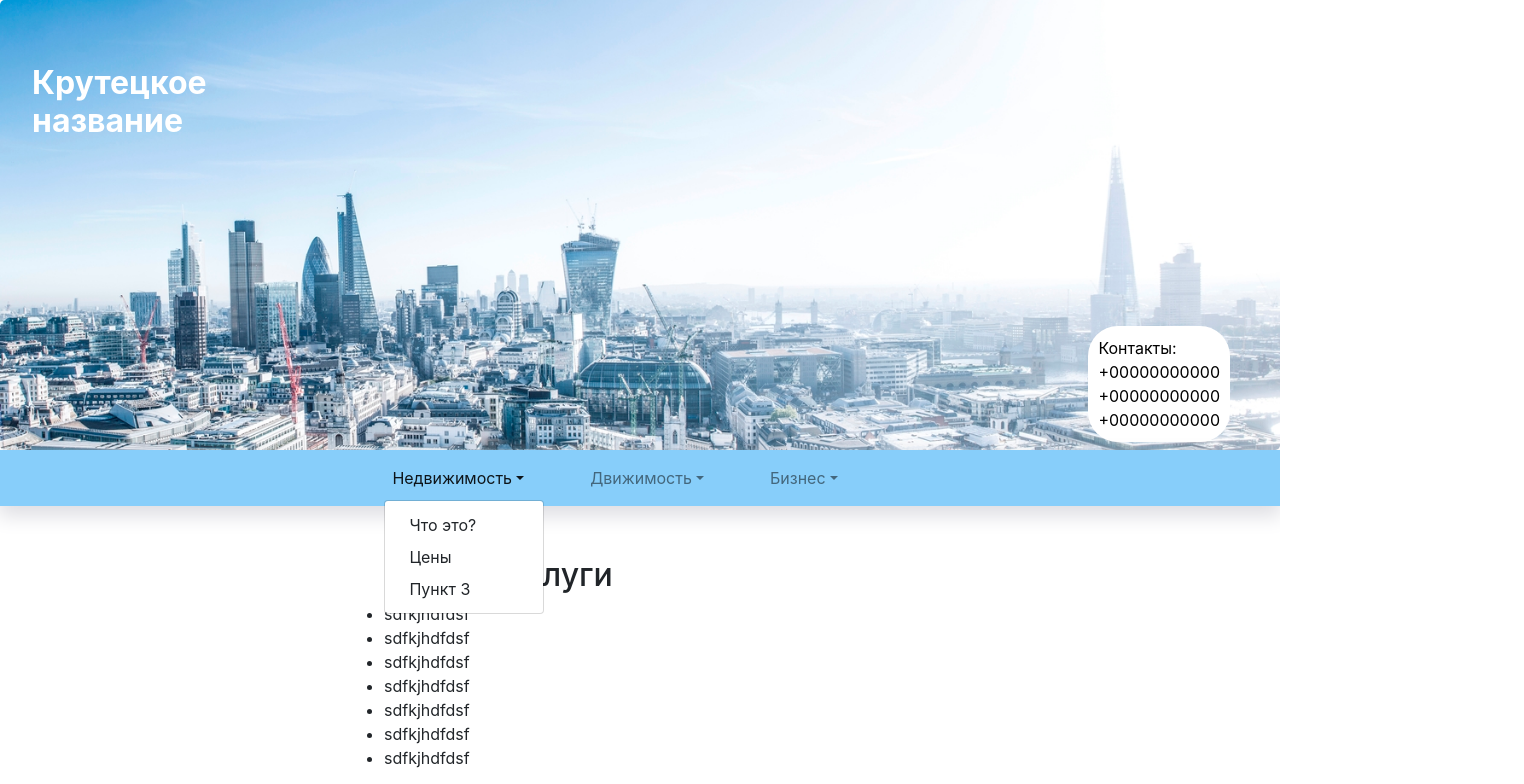
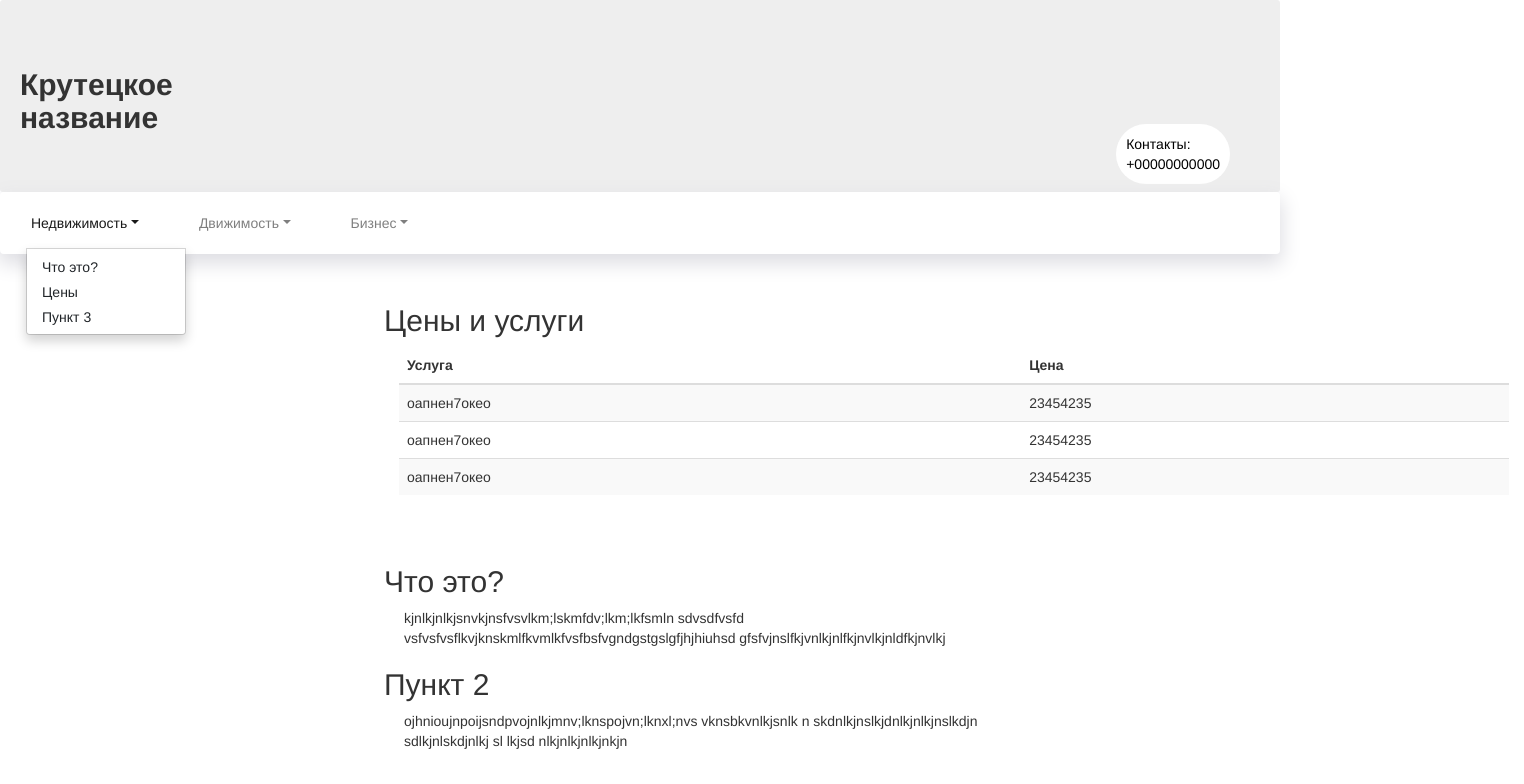
Before and after one commit to AndreiNekrasOn/site_est, a plain HTML site: page index2.html in a window 1280 px wide. Both pictures are taken after a click on the link "Недвижимость". Shown: the top 784 px of the page, 1524 px wide, since content can reach past the window. Drawn offline with nearby package versions, Linux system fonts and the light colour scheme; some packages are replaced by stand-ins of ours; a script that the page names is missing.

Commit message:
Add files via upload

```diff
--- a/index2.html
+++ b/index2.html
@@ -2,28 +2,39 @@
 <html lang="ru">
 
 <head>
+
     <meta charset="utf-8">
     <meta name="viewport" content="width=device-width, initial-scale=1, shrink-to-fit=no">
     <link rel="stylesheet" href="css/styles.css">
     <!-- Bootstrap CSS -->
     <link rel="stylesheet" href="https://stackpath.bootstrapcdn.com/bootstrap/4.1.1/css/bootstrap.min.css" integrity="sha384-WskhaSGFgHYWDcbwN70/dfYBj47jz9qbsMId/iRN3ewGhXQFZCSftd1LZCfmhktB" crossorigin="anonymous">
-    <!--Bootstrap lightbox -->
-    <link rel="stylesheet" href="https://cdnjs.cloudflare.com/ajax/libs/ekko-lightbox/5.3.0/ekko-lightbox.css" />
     <!--styles for social-media icons-->
     <link rel="stylesheet" href="https://cdnjs.cloudflare.com/ajax/libs/font-awesome/4.7.0/css/font-awesome.min.css">
+    <!-- это моя бутстраповская таблица ее не удаляй плз --><meta name="viewport" content="width=device-width, initial-scale=1">
+    <link rel="stylesheet" href="https://maxcdn.bootstrapcdn.com/bootstrap/3.3.7/css/bootstrap.min.css">
+    <script src="https://ajax.googleapis.com/ajax/libs/jquery/3.3.1/jquery.min.js"></script>
+    <script src="https://maxcdn.bootstrapcdn.com/bootstrap/3.3.7/js/bootstrap.min.js"></script>
+    <style>
+    p{
+    	margin-left: 20px;
+    }
+
+	</style>
+
 </head>
 
-<body>
+<body class="color-block blue-gradient">
     <header>
-        <div class="jumbotron parallax">
-            <h2><strong>Крутецкое название</strong></h2>
+        <div class="jumbotron">
+
+            <h2 ><strong>Крутецкое название</strong></h2>
             <div class="contacts">
-                Контакты:<br> +00000000000 <br> +00000000000 <br> +00000000000
+                Контакты:<br> +00000000000
             </div>
         </div>
 
                 <div id="nav">
-            <nav class="navbar navbar-expand-lg navbar-light bg-own">
+            <nav class="navbar navbar-expand-lg navbar-light bg-blue-own">
                 <button class="navbar-toggler" type="button" data-toggle="collapse" data-target="#navigation-line">
                     <span class="navbar-toggler-icon"></span>
               </button>
@@ -33,25 +44,25 @@
                         <li class="nav-item dropdown">
                             <a class="nav-link dropdown-toggle" data-toggle="dropdown">Недвижимость</a>
                             <div class="dropdown-menu">
-                                <a class="dropdown-item" href="index2.html">Что это?</a>
-                                <a class="dropdown-item" href="index2.html">Цены</a>
-                                <a class="dropdown-item" href="index2.html">Пункт 3</a>
+                                <a class="dropdown-item" href="#what">Что это?</a>
+                                <a class="dropdown-item" href="#price">Цены</a>
+                                <a class="dropdown-item" href="#point3">Пункт 3</a>
                             </div>
                         </li>
                         <li class="nav-item dropdown">
                             <a class="nav-link dropdown-toggle" data-toggle="dropdown">Движимость</a>
                             <div class="dropdown-menu">
-                                <a class="dropdown-item" href="index2.html">Что это?</a>
-                                <a class="dropdown-item" href="index2.html">Цены</a>
-                                <a class="dropdown-item" href="index2.html">Пункт 3</a>
+                                <a class="dropdown-item" href="#what">Что это?</a>
+                                <a class="dropdown-item" href="#price">Цены</a>
+                                <a class="dropdown-item" href="#point2">Пункт 3</a>
                             </div>
                         </li>
                         <li class="nav-item dropdown">
                             <a class="nav-link dropdown-toggle" data-toggle="dropdown">Бизнес</a>
                             <div class="dropdown-menu">
-                                <a class="dropdown-item" href="#">Что это?</a>
-                                <a class="dropdown-item" href="#">Цены</a>
-                                <a class="dropdown-item" href="#">Пункт 3</a>
+                                <a class="dropdown-item" href="#what">Что это?</a>
+                                <a class="dropdown-item" href="#price">Цены</a>
+                                <a class="dropdown-item" href="#point2">Пункт 3</a>
                             </div>
                         </li>
 
@@ -65,34 +76,84 @@
     <main>
     	<div class="content">
     	<div id="price">
-                <h2>Цены и услуги</h2>
-                <ul>
-                    <li>sdfkjhdfdsf</li>
-                    <li>sdfkjhdfdsf</li>
-                    <li>sdfkjhdfdsf</li>
-                    <li>sdfkjhdfdsf</li>
-                    <li>sdfkjhdfdsf</li>
-                    <li>sdfkjhdfdsf</li>
-                    <li>sdfkjhdfdsf</li>
-                </ul>
+    	<h2 >Цены и услуги</h2>
+    	<div class="container">
+
+
+		  <table class="table table-striped">
+		    <thead>
+		      <tr>
+		        <th>Услуга</th>
+		        <th>Цена</th>
+
+		      </tr>
+		    </thead>
+		    <tbody>
+		      <tr>
+		        <td>оапнен7окео</td>
+		        <td>23454235</td>
+
+		      </tr>
+		      <tr>
+		        <td>оапнен7окео</td>
+		        <td>23454235</td>
+
+		      </tr>
+		      <tr>
+		        <td>оапнен7окео</td>
+		        <td>23454235</td>
+
+		      </tr>
+		    </tbody>
+		  </table>
+		</div>
+
     	</div>
         <div id="what">
         <h2>Что это?</h2>
         <p>
-                    kjnlkjnlkjsnvkjnsfvsvlkm;lskmfdv;lkm;lkfsmln sdvsdfvsfd vsfvsfvsflkvjknskmlfkvmlkfvsfbsfvgndgstgslgfjhjhiuhsd gfsfvjnslfkjvnlkjnlfkjnvlkjnldfkjnvlkj
+        	kjnlkjnlkjsnvkjnsfvsvlkm;lskmfdv;lkm;lkfsmln
+        	sdvsdfvsfd
+        	vsfvsfvsflkvjknskmlfkvmlkfvsfbsfvgndgstgslgfjhjhiuhsd
+        	gfsfvjnslfkjvnlkjnlfkjnvlkjnldfkjnvlkj
         </p>
         </div>
-            <div id="point2">
+        <div id="point3">
         <h2>Пункт 2</h2>
         <p>
-                    ojhnioujnpoijsndpvojnlkjmnv;lknspojvn;lknxl;nvs vknsbkvnlkjsnlk n skdnlkjnslkjdnlkjnlkjnslkdjn sdlkjnlskdjnlkj sl lkjsd nlkjnlkjnlkjnkjn
+        	ojhnioujnpoijsndpvojnlkjmnv;lknspojvn;lknxl;nvs
+        	vknsbkvnlkjsnlk
+        	n skdnlkjnslkjdnlkjnlkjnslkdjn
+        	sdlkjnlskdjnlkj sl lkjsd nlkjnlkjnlkjnkjn
         </p>
     	</div>
         </div>
+         <br>
+        <br>
+        <br>
+        <br>
+        <br>
+        <br>
+        <br>
+        <br>
+        <br>
+        <br>
+        <br>
+        <br>
+        <br>
+        <br>
+        <br>
+        <br>
+        <br>
+        <br>
+        <br>
+        <br>
+        <br>
+        <br>
+        <br>
     </main>
 
-    <footer class="py-5 bg-own">
-        <div class="container">
+<footer class="container py-5">
       <div class="row">
         <div class="col-12 col-md">
             <h2>Крутецкое название</h2>
@@ -102,40 +163,21 @@
         <div class="float-right">
           <h5>Контакты</h5>
           <ul class="list-unstyled text-small">
-                        <li>
-                            <p class="text-muted">email</p>
-                        </li>
-                        <li>
-                            <p class="text-muted">+00000000000</p>
-                        </li>
-                        <li>
-                            <p class="text-muted">+00000000000</p>
-                        </li>
+            <li><p class="text-muted">email</p></li>
+            <li><p class="text-muted">+00000000000</p></li>
+            <li><p class="text-muted">+00000000000</p></li>
           </ul>
-                </div>
         </div>
       </div>
     </footer>
 
 
-    <!-- Bootstrap js -->
     <script src="https://code.jquery.com/jquery-3.3.1.slim.min.js" integrity="sha384-q8i/X+965DzO0rT7abK41JStQIAqVgRVzpbzo5smXKp4YfRvH+8abtTE1Pi6jizo" crossorigin="anonymous"></script>
     <script src="https://cdnjs.cloudflare.com/ajax/libs/popper.js/1.14.3/umd/popper.min.js" integrity="sha384-ZMP7rVo3mIykV+2+9J3UJ46jBk0WLaUAdn689aCwoqbBJiSnjAK/l8WvCWPIPm49" crossorigin="anonymous"></script>
     <script src="https://stackpath.bootstrapcdn.com/bootstrap/4.1.1/js/bootstrap.min.js" integrity="sha384-smHYKdLADwkXOn1EmN1qk/HfnUcbVRZyYmZ4qpPea6sjB/pTJ0euyQp0Mk8ck+5T" crossorigin="anonymous"></script>
-    <!--Bootstrap lightbox js -->
-    <script src="https://cdnjs.cloudflare.com/ajax/libs/ekko-lightbox/5.3.0/ekko-lightbox.js"></script>
 
-    <script>
-        $(document).on('click', '[data-toggle="lightbox"]', function(event) {
-            event.preventDefault();
-            $(this).ekkoLightbox();
-        });
-
-    </script>
-
-    <!--Custom scripts -->
+    <script src="scripts/script.js"></script>
 
 </body>
 
-
 </html>
```
Lines whose indentation alone changed are shown as unchanged.
